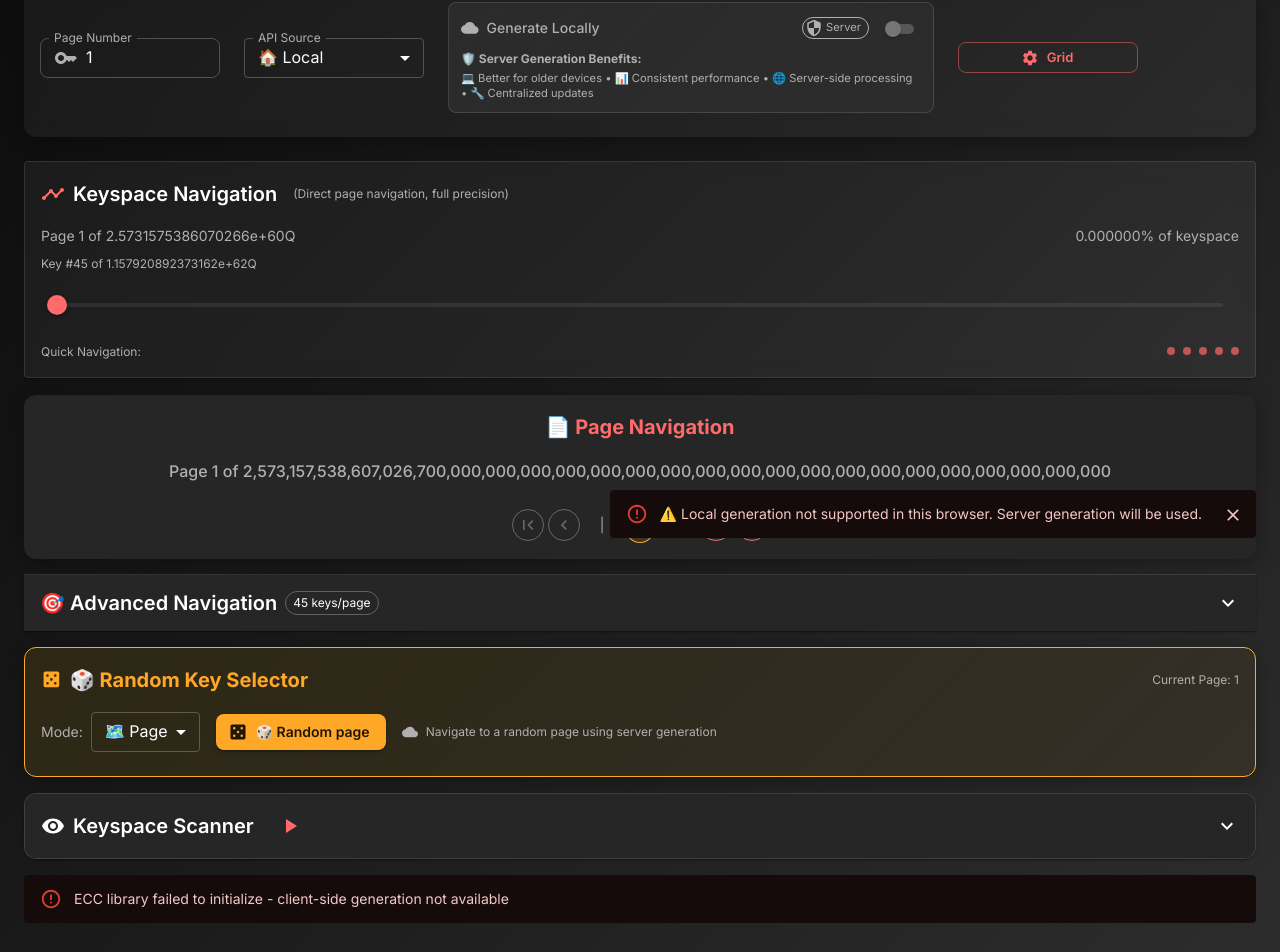
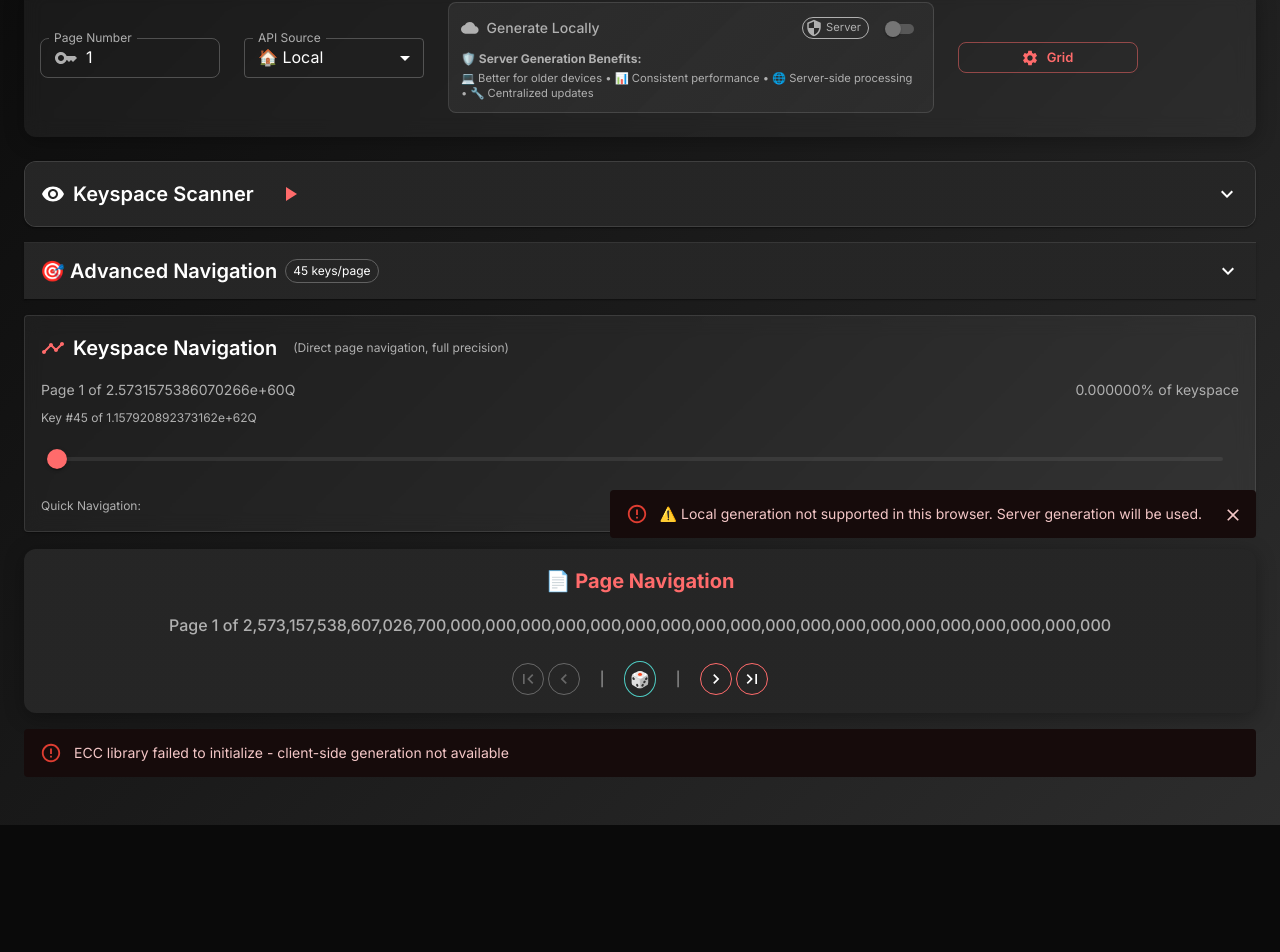
Before and after one commit to raphaelbgr/keyspace-explorer-web, a Next.js app in the folder apps/web/: page / in a window 1280 px wide. Shown: the part 238-1190 px from the top of the page. After the commit the page ends 1063 px from the top, so only its background shows below. Built offline with nearby package versions, Linux system fonts and the light colour scheme.

Commit message:
fix random

```diff
--- a/apps/web/src/app/page.tsx
+++ b/apps/web/src/app/page.tsx
@@ -112,38 +112,7 @@ export default function Dashboard() {
   // Get USD calculation service
   const usdService = USDCalculationService.getInstance();
 
-  // Helper function to calculate page totals by currency
-  const calculatePageCurrencyTotals = useMemo(() => {
-    if (!pageData?.keys) return {};
-
-    const totals: Record<CryptoCurrency, number> = {
-      BTC: 0, BCH: 0, DASH: 0, DOGE: 0, ETH: 0, LTC: 0, XRP: 0, ZEC: 0
-    };
-
-    pageData.keys.forEach(key => {
-      if (key.balances && typeof key.balances === 'object') {
-        // Multi-currency format
-        Object.keys(totals).forEach(currency => {
-          const currencyBalances = key.balances[currency];
-          if (currencyBalances && typeof currencyBalances === 'object') {
-            const currencyTotal = Object.values(currencyBalances).reduce((sum: number, bal: any) => {
-              if (typeof bal === 'number') return sum + bal;
-              if (bal && typeof bal === 'object' && bal.balance !== undefined) {
-                return sum + parseFloat(bal.balance);
-              }
-              return sum;
-            }, 0);
-            totals[currency as CryptoCurrency] += currencyTotal;
-          }
-        });
-      } else {
-        // Legacy Bitcoin-only format
-        totals.BTC += key.totalBalance || 0;
-      }
-    });
-
-    return totals;
-  }, [pageData]);
+
 
   const [apiSource, setApiSource] = useState<string>('local');
   const [expandedKeys, setExpandedKeys] = useState<Set<number>>(new Set());
@@ -691,38 +660,73 @@ export default function Dashboard() {
       let data;
 
       if (generateLocally) {
-        // Local generation
-        console.log('🖥️ Using local generation for random page');
-        const rawData = await clientKeyGenerationService.generatePage(
-          safeToBigInt(randomPageStr),
-          navKeysPerPage
+        // Client-side generation with multi-currency support
+        console.log('🖥️ Using local generation for random page (Multi-currency)');
+        const pageBigInt = safeToBigInt(randomPageStr);
+
+        // Generate base Bitcoin keys first
+        const baseData = await clientKeyGenerationService.generatePage(pageBigInt, navKeysPerPage);
+
+        // Import multi-currency service for client-side use
+        const { multiCurrencyKeyGenerationService } = await import('../lib/services/MultiCurrencyKeyGenerationService');
+
+        // Generate multi-currency addresses for each key
+        const multiCurrencyKeys = await Promise.all(
+          baseData.keys.map(async (baseKey) => {
+            try {
+              const allAddresses = await multiCurrencyKeyGenerationService.generateMultiCurrencyAddresses(baseKey.privateKey);
+
+              return {
+                privateKey: baseKey.privateKey,
+                pageNumber: baseKey.pageNumber.toString(),
+                index: baseKey.index,
+                addresses: allAddresses, // Multi-currency format
+                balances: {},
+                totalBalance: 0,
+              };
+            } catch (error) {
+              console.error('Error generating multi-currency addresses for key:', baseKey.index, error);
+              // Fallback to Bitcoin-only
+              return {
+                privateKey: baseKey.privateKey,
+                pageNumber: baseKey.pageNumber.toString(),
+                index: baseKey.index,
+                addresses: baseKey.addresses,
+                balances: baseKey.balances,
+                totalBalance: baseKey.totalBalance,
+              };
+            }
+          })
         );
 
-        // Convert Date to string for consistency
+        // Convert to the same format as API response
         const serializedData = {
-          pageNumber: rawData.pageNumber.toString(),
-          keys: rawData.keys.map(key => ({
-            privateKey: key.privateKey,
-            pageNumber: key.pageNumber.toString(),
-            index: key.index,
-            addresses: key.addresses,
-            balances: key.balances,
-            totalBalance: key.totalBalance,
-          })),
-          totalPageBalance: rawData.totalPageBalance,
-          generatedAt: rawData.generatedAt.toISOString(),
-          balancesFetched: rawData.balancesFetched,
+          pageNumber: baseData.pageNumber.toString(),
+          keys: multiCurrencyKeys,
+          totalPageBalance: baseData.totalPageBalance,
+          generatedAt: baseData.generatedAt.toISOString(),
+          balancesFetched: baseData.balancesFetched,
+          multiCurrency: true,
+          currencies: ['BTC', 'BCH', 'DASH', 'DOGE', 'ETH', 'LTC', 'XRP', 'ZEC'],
+          metadata: {
+            supportedCurrencies: ['BTC', 'BCH', 'DASH', 'DOGE', 'ETH', 'LTC', 'XRP', 'ZEC'],
+            totalAddressCount: multiCurrencyKeys.length * 21, // 21 addresses per key for all currencies
+            generationTime: 0,
+            generatedLocally: true
+          }
         };
         data = serializedData;
       } else {
-        // Server generation
-        console.log('🌐 Using server generation for random page');
+        // Server generation with multi-currency support
+        console.log('🌐 Using server generation for random page (Multi-currency)');
         const response = await fetch('/api/generate-page', {
           method: 'POST',
           headers: { 'Content-Type': 'application/json' },
           body: JSON.stringify({
             pageNumber: randomPageStr,
-            keysPerPage: navKeysPerPage
+            keysPerPage: navKeysPerPage,
+            multiCurrency: true,  // Legacy flag for backward compatibility
+            currencies: ['BTC', 'BCH', 'DASH', 'DOGE', 'ETH', 'LTC', 'XRP', 'ZEC']  // Explicitly request all currencies
           }),
         });
 
@@ -1109,8 +1113,38 @@ export default function Dashboard() {
         {isMultiCurrency && (
           <CryptoPriceDashboard
             refreshInterval={30000}
+            defaultCollapsed={true}
           />
         )}
+
+        {/* Scanner Card */}
+        <ScannerCard
+          currentPage={currentPage}
+          totalPages={Number(navTotalPages)}
+          onPageChange={handlePageChange}
+          onDirectPageChange={handleDirectPageChange}
+          generateLocally={generateLocally}
+        />
+
+        {/* Random Key Card */}
+        {/* <RandomKeyCard
+          currentPage={currentPage}
+          onRandomPage={handleRandomPage}
+          onRandomKeyInPage={handleRandomKeyInPage}
+          keysPerPage={keysPerPage}
+          generateLocally={generateLocally}
+          disabled={loading}
+        /> */}
+
+        {/* Advanced Navigation */}
+        <AdvancedNavigation
+          currentPage={currentPage}
+          totalPages={Number(navTotalPages)}
+          onPageChange={handlePageChange}
+          onDirectPageChange={handleDirectPageChange}
+          keysPerPage={navKeysPerPage}
+          onKeysPerPageChange={handleKeysPerPageChange}
+        />
 
         {/* Keyspace Slider */}
         <KeyspaceSlider
@@ -1198,34 +1232,19 @@ export default function Dashboard() {
                     const maxBitcoinKeys = BigInt('115792089237316195423570985008687907852837564279074904382605163141518161494336'); // 2^256
                     const maxPages = maxBitcoinKeys / BigInt(navKeysPerPage);
 
-                    // Generate truly random page between 1 and maxPages
-                    const randomBuffer = new Uint8Array(32);
-                    crypto.getRandomValues(randomBuffer);
-                    let randomBigInt = BigInt(0);
-                    for (let i = 0; i < 32; i++) {
-                      randomBigInt = (randomBigInt << BigInt(8)) + BigInt(randomBuffer[i]);
-                    }
-
-                    // Ensure we get a page between 1 and maxPages
-                    const randomPage = (randomBigInt % maxPages) + BigInt(1);
-
-                    console.log(`🎲 Generated random page: ${randomPage.toString()} out of max ${maxPages.toString()}`);
-                    handlePageChange(randomPage.toString());
-                  } catch (error) {
-                    console.error('Random page generation error:', error);
-                    // Fallback to simpler random within available range
-                    const maxPage = Number(navTotalPages);
-                    const randomPage = Math.floor(Math.random() * maxPage) + 1;
-                    handlePageChange(randomPage.toString());
+                                                              // Generate a secure random page number
+                     handleRandomPage();
+                     return; // handleRandomPage already calls handlePageChange
+                   } catch (error) {
+                     console.error('Random page generation error:', error);
+                     // Fallback to a simple random within reasonable bounds
+                     handleRandomPage();
                   }
                 }}
-                disabled={loading}
                 sx={{
                   border: '1px solid',
-                  borderColor: 'warning.main',
-                  backgroundColor: 'rgba(255, 193, 7, 0.1)',
-                  '&:hover': { backgroundColor: 'rgba(255, 193, 7, 0.2)' },
-                  '&:disabled': { borderColor: 'action.disabled' }
+                  borderColor: 'secondary.main',
+                  '&:hover': { borderColor: 'secondary.dark' }
                 }}
               >
                 <Typography sx={{ fontSize: '1rem' }}>🎲</Typography>
@@ -1243,41 +1262,42 @@ export default function Dashboard() {
                   try {
                     // Use BigInt arithmetic for reliable large number handling
                     const currentPageBigInt = safeToBigInt(currentPage);
-                    const totalPagesBigInt = safeToBigInt(navTotalPages.toString());
-                    if (currentPageBigInt < totalPagesBigInt) {
-                      const nextPage = currentPageBigInt + BigInt(1);
-                      handlePageChange(nextPage.toString());
-                    }
+                    const nextPage = currentPageBigInt + BigInt(1);
+                    handlePageChange(nextPage.toString());
                   } catch (error) {
                     console.error('Next page calculation error:', error);
                     // Fallback to string-based parsing
                     const currentPageNum = parseFloat(currentPage);
-                    const totalPagesNum = Number(navTotalPages);
-                    if (currentPageNum < totalPagesNum) {
-                      handlePageChange((currentPageNum + 1).toString());
-                    }
+                    handlePageChange((currentPageNum + 1).toString());
                   }
                 }}
-                disabled={parseFloat(currentPage) >= Number(navTotalPages)}
                 sx={{
                   border: '1px solid',
-                  borderColor: 'primary.main',
-                  '&:disabled': { borderColor: 'action.disabled' }
+                  borderColor: 'primary.main'
                 }}
               >
                 <NavigateNextIcon fontSize="small" />
               </IconButton>
             </Tooltip>
 
-            <Tooltip title="Last Page" arrow>
+            <Tooltip title="Last Page (Max Bitcoin Keyspace)" arrow>
               <IconButton
                 size="small"
-                onClick={() => handlePageChange(navTotalPages.toString())}
-                disabled={parseFloat(currentPage) >= Number(navTotalPages)}
+                onClick={() => {
+                  try {
+                    // Calculate max possible pages in Bitcoin keyspace
+                    const maxBitcoinKeys = BigInt('115792089237316195423570985008687907852837564279074904382605163141518161494336'); // 2^256
+                    const maxPages = maxBitcoinKeys / BigInt(navKeysPerPage);
+                    handlePageChange(maxPages.toString());
+                  } catch (error) {
+                    console.error('Last page calculation error:', error);
+                    // Fallback to a large but safe number
+                    handlePageChange('999999999999999999999999999999999999999999999999999999999999999999999999999');
+                  }
+                }}
                 sx={{
                   border: '1px solid',
-                  borderColor: 'primary.main',
-                  '&:disabled': { borderColor: 'action.disabled' }
+                  borderColor: 'primary.main'
                 }}
               >
                 <LastPageIcon fontSize="small" />
@@ -1286,49 +1306,6 @@ export default function Dashboard() {
           </Box>
         </Card>
 
-        {/* Advanced Navigation */}
-        <AdvancedNavigation
-          currentPage={currentPage}
-          totalPages={Number(navTotalPages)}
-          onPageChange={handlePageChange}
-          onDirectPageChange={handleDirectPageChange}
-          keysPerPage={navKeysPerPage}
-          onKeysPerPageChange={handleKeysPerPageChange}
-        />
-
-        {/* Random Key Card */}
-        <RandomKeyCard
-          currentPage={currentPage}
-          onRandomPage={handleRandomPage}
-          onRandomKeyInPage={handleRandomKeyInPage}
-          keysPerPage={keysPerPage}
-          generateLocally={generateLocally}
-          disabled={loading}
-        />
-
-        {/* Scanner Card */}
-        <ScannerCard
-          currentPage={currentPage}
-          totalPages={Number(navTotalPages)}
-          onPageChange={handlePageChange}
-          onDirectPageChange={handleDirectPageChange}
-          generateLocally={generateLocally}
-        />
-
-        {/* Balance Status - Now shows real scan data */}
-        {pageData && (
-          <BalanceStatus
-            totalBalance={pageData.totalPageBalance}
-            totalAddresses={pageData.keys.length * 5} // 5 addresses per key
-            checkedAddresses={pageData.keys.length * 5} // All addresses are checked when page is generated
-            lastChecked={pageData.generatedAt}
-            isChecking={loading}
-            source="Scanner"
-            onRefresh={() => handleGeneratePage()}
-            hasFunds={pageData.totalPageBalance > 0}
-          />
-        )}
-
         {/* Error Display */}
         {error && (
           <Alert severity="error" sx={{ mb: 3 }}>
@@ -1343,74 +1320,7 @@ export default function Dashboard() {
             backdropFilter: 'blur(10px)'
           }}>
               <CardContent>
-                <Box sx={{ mb: 3 }}>
-                  {/* Page number on its own line */}
-                  <Typography
-                    variant="h5"
-                    component="h2"
-                    sx={{
-                      mb: 2,
-                      wordBreak: 'break-all',
-                      lineHeight: 1.2,
-                      fontFamily: 'monospace'
-                    }}
-                  >
-                    {formatTranslation(t.pageResults, { page: pageData.pageNumber })}
-                  </Typography>
-
-                  {/* Indicators always on the line below */}
-                  <Box sx={{ display: 'flex', gap: 1, alignItems: 'center', flexWrap: 'wrap' }}>
-                    <Chip
-                      label={`${pageData.keys.length} ${t.keys}`}
-                      color="primary"
-                    />
-
-                    {/* Currency totals with USD values */}
-                    {Object.entries(calculatePageCurrencyTotals).map(([currency, total]) => {
-                      const atomicBalance = total as number;
-                      if (atomicBalance <= 0) return null;
-
-                      const displayBalance = usdService.convertFromAtomicUnits(atomicBalance, currency as CryptoCurrency);
-                      const usdValue = usdService.calculateUSDValue(displayBalance, currency as CryptoCurrency);
-
-                      return (
-                        <Box key={currency} sx={{ display: 'flex', gap: 0.5 }}>
-                          <Chip
-                            label={`${usdService.formatCryptoBalance(displayBalance, currency as CryptoCurrency)} ${currency}`}
-                            color="secondary"
-                            icon={<BalanceIcon />}
-                            sx={{ fontSize: '0.9rem' }}
-                          />
-                          {usdValue > 0 && (
-                            <Chip
-                              label={usdService.formatUSDValue(usdValue)}
-                              color="success"
-                              variant="outlined"
-                              sx={{ fontSize: '0.9rem' }}
-                            />
-                          )}
-                        </Box>
-                      );
-                    })}
-
-                    {/* Grand total USD if multiple currencies */}
-                    {Object.values(calculatePageCurrencyTotals).some(total => total > 0) &&
-                     Object.keys(calculatePageCurrencyTotals).filter(currency => (calculatePageCurrencyTotals as any)[currency] > 0).length > 1 && (
-                      <Chip
-                        label={`Total: ${usdService.formatUSDValue(
-                          Object.entries(calculatePageCurrencyTotals).reduce((total: number, [currency, atomicBalance]) => {
-                            const atomicBalanceNum = atomicBalance as number;
-                            const displayBalance = usdService.convertFromAtomicUnits(atomicBalanceNum, currency as CryptoCurrency);
-                            return total + usdService.calculateUSDValue(displayBalance, currency as CryptoCurrency);
-                          }, 0)
-                        )}`}
-                        color="primary"
-                        variant="filled"
-                        sx={{ fontSize: '1rem', fontWeight: 'bold' }}
-                      />
-                    )}
-                  </Box>
-                </Box>
+
 
                 <UltraOptimizedDashboard
                   pageData={pageData}
```
Also changed, not shown: apps/web/src/app/components/CryptoPriceDashboard.tsx (+36 -4 lines), apps/web/src/app/components/UltraOptimizedDashboard.tsx (+1 -9 lines).
